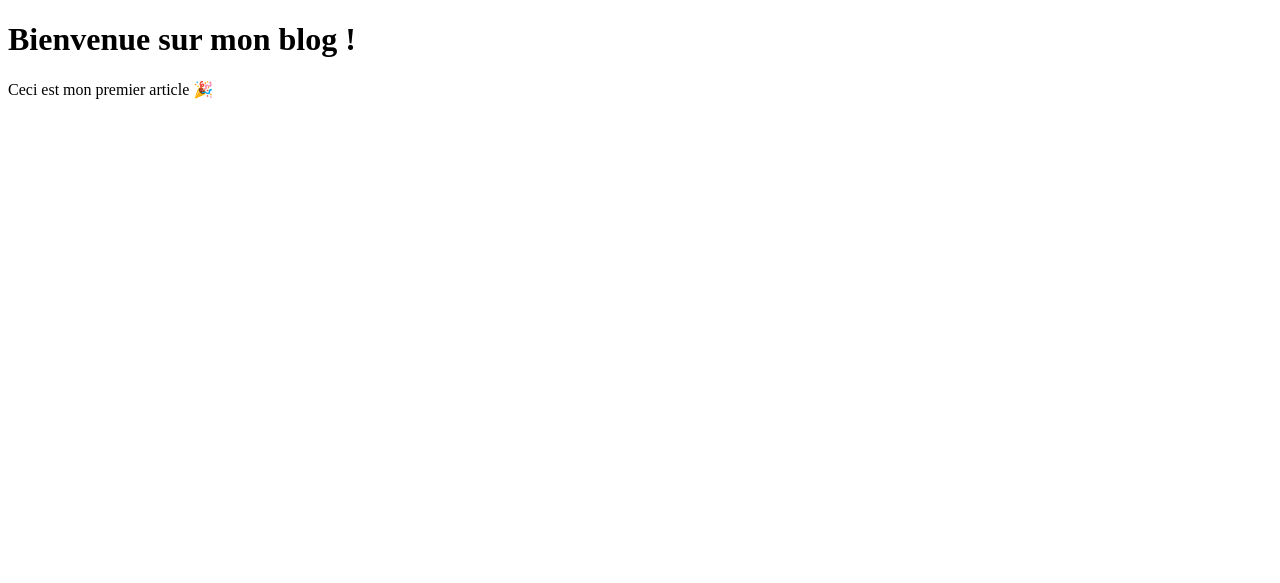
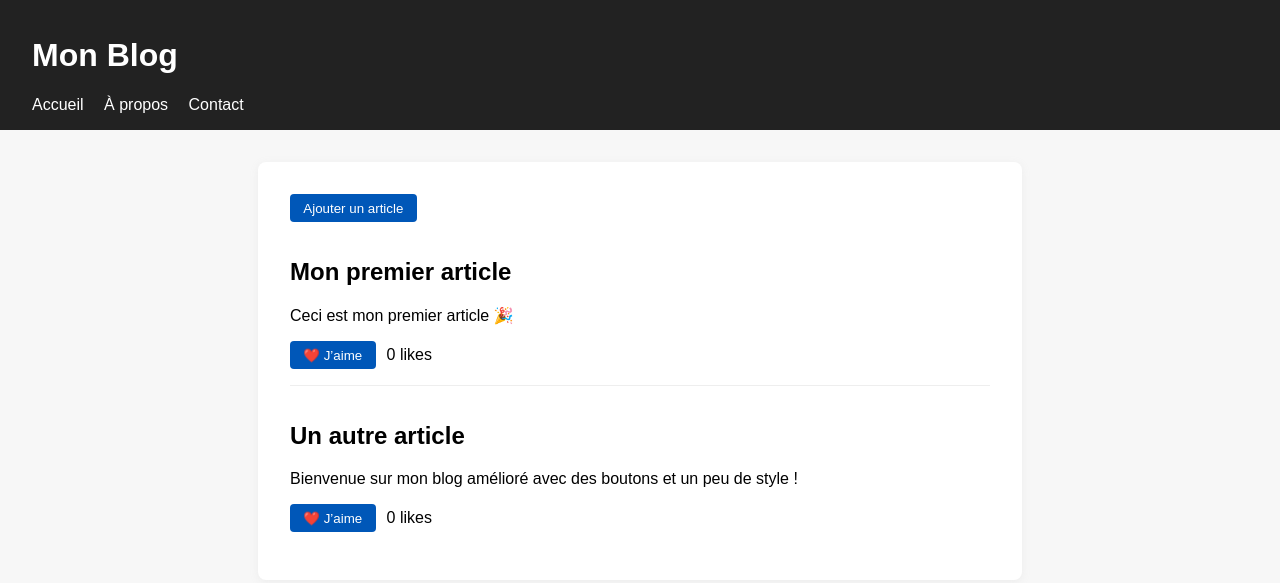
Before and after one commit to Mathys0712/MyBlog, a plain HTML site: page index.html in a window 1280 px wide. Drawn offline with Linux system fonts and the light colour scheme.

Commit message:
Update index.html

```diff
--- a/index.html
+++ b/index.html
@@ -3,9 +3,53 @@
 <head>
   <meta charset="UTF-8">
   <title>Mon Blog</title>
+  <style>
+    body { font-family: Arial, sans-serif; margin: 0; background: #f7f7f7; }
+    header { background: #222; color: #fff; padding: 1em 2em; }
+    nav a { color: #fff; margin-right: 1em; text-decoration: none; }
+    main { max-width: 700px; margin: 2em auto; background: #fff; padding: 2em; border-radius: 8px; box-shadow: 0 2px 8px #aaa2; }
+    .article { border-bottom: 1px solid #eee; padding: 1em 0; }
+    .article:last-child { border-bottom: none; }
+    .buttons { margin-top: 1em; }
+    .btn { background: #0057b8; color: #fff; border: none; padding: 0.5em 1em; border-radius: 4px; cursor: pointer; margin-right: 0.5em; }
+    .btn:hover { background: #003f7d; }
+    @media (max-width: 600px) { main { padding: 1em; } }
+  </style>
 </head>
 <body>
-  <h1>Bienvenue sur mon blog !</h1>
-  <p>Ceci est mon premier article 🎉</p>
+  <header>
+    <h1>Mon Blog</h1>
+    <nav>
+      <a href="#">Accueil</a>
+      <a href="#">À propos</a>
+      <a href="#">Contact</a>
+    </nav>
+  </header>
+  <main>
+    <button class="btn" onclick="alert('Fonction à ajouter pour créer un nouvel article')">Ajouter un article</button>
+    <div class="article">
+      <h2>Mon premier article</h2>
+      <p>Ceci est mon premier article 🎉</p>
+      <div class="buttons">
+        <button class="btn" onclick="likeArticle(this)">❤️ J’aime</button>
+        <span class="like-count">0</span> likes
+      </div>
+    </div>
+    <div class="article">
+      <h2>Un autre article</h2>
+      <p>Bienvenue sur mon blog amélioré avec des boutons et un peu de style !</p>
+      <div class="buttons">
+        <button class="btn" onclick="likeArticle(this)">❤️ J’aime</button>
+        <span class="like-count">0</span> likes
+      </div>
+    </div>
+  </main>
+  <script>
+    function likeArticle(btn) {
+      let countSpan = btn.nextElementSibling;
+      let count = parseInt(countSpan.textContent);
+      countSpan.textContent = count + 1;
+    }
+  </script>
 </body>
 </html>
```
